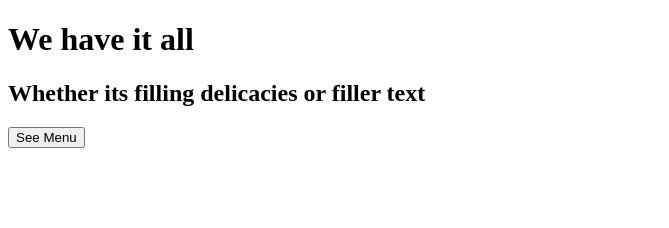
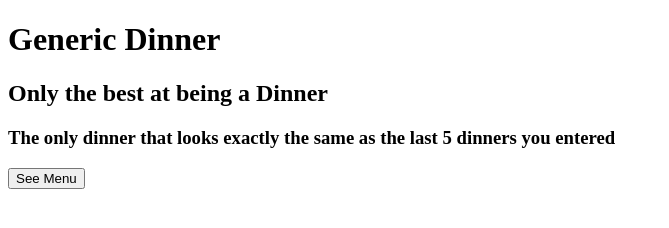
Before and after one commit to ehrelevant/restaurant-page, a plain HTML site: page index.html in a window 1280 px wide. Shown: the whole page, without its empty margins (0-669 px from the left). Drawn offline with Linux system fonts and the light colour scheme.

Commit message:
change website content

```diff
--- a/index.html
+++ b/index.html
@@ -2,7 +2,7 @@
 <html>
 <head>
     <meta charset="utf-8">
-    <title>The Filler Dinner</title>
+    <title>Generic Dinner</title>
 
     <meta name="viewport" content="width=device-width, initial-scale=1">
 
--- a/main.js
+++ b/main.js
@@ -1 +1 @@
-(()=>{"use strict";const e=document.querySelector("#content");!function(){const t=document.createElement("h1");t.textContent="We have it all";const n=document.createElement("h2");n.textContent="Whether its filling delicacies or filler text";const c=document.createElement("button");c.textContent="See Menu",e.appendChild(t),e.appendChild(n),e.appendChild(c)}()})();
+(()=>{"use strict";const e=document.querySelector("#content");!function(){const t=document.createElement("h1");t.textContent="Generic Dinner";const n=document.createElement("h2");n.textContent="Only the best at being a Dinner";const o=document.createElement("h3");o.textContent="The only dinner that looks exactly the same as the last 5 dinners you entered";const c=document.createElement("button");c.textContent="See Menu",e.appendChild(t),e.appendChild(n),e.appendChild(o),e.appendChild(c)}()})();
```
